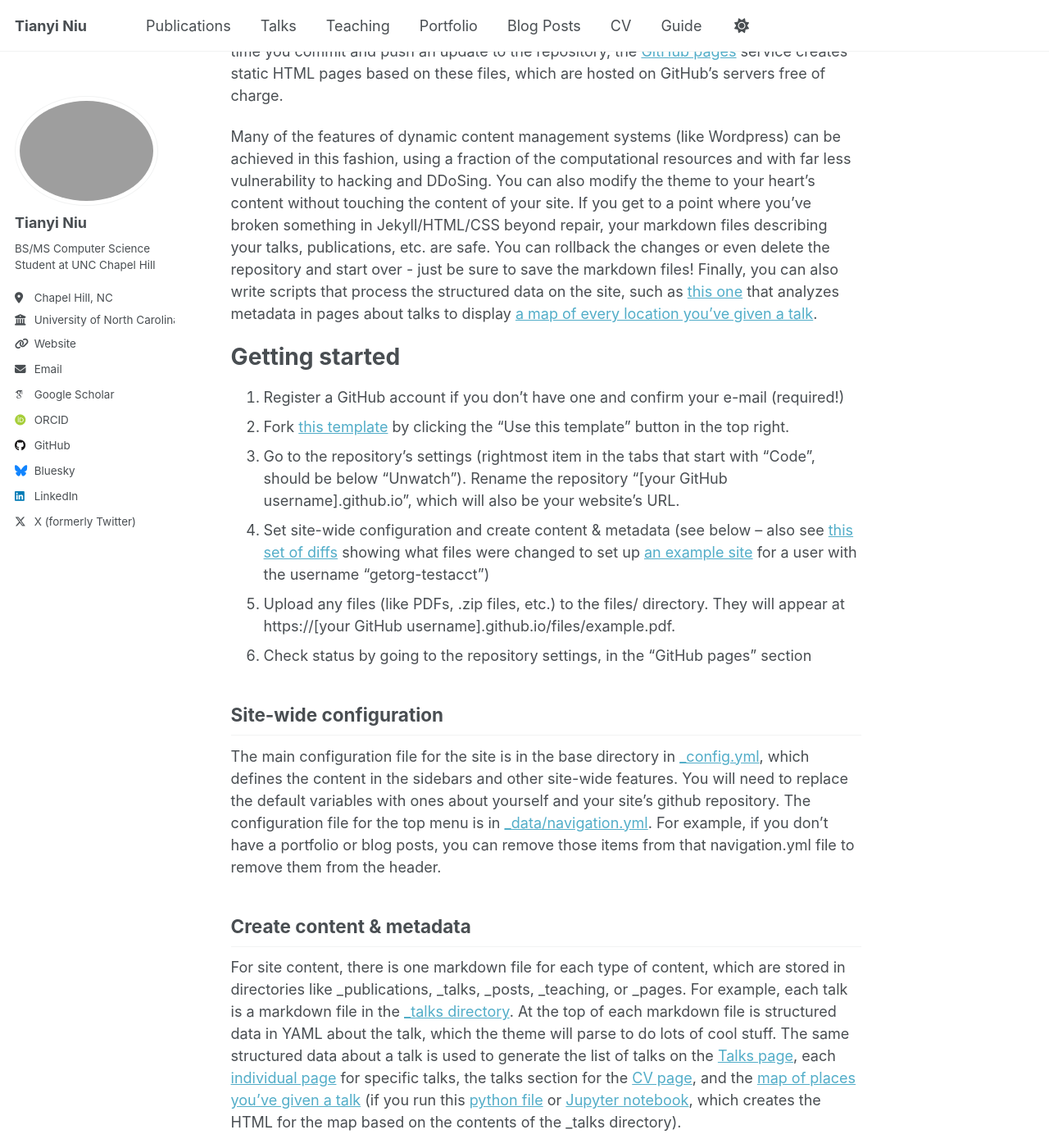
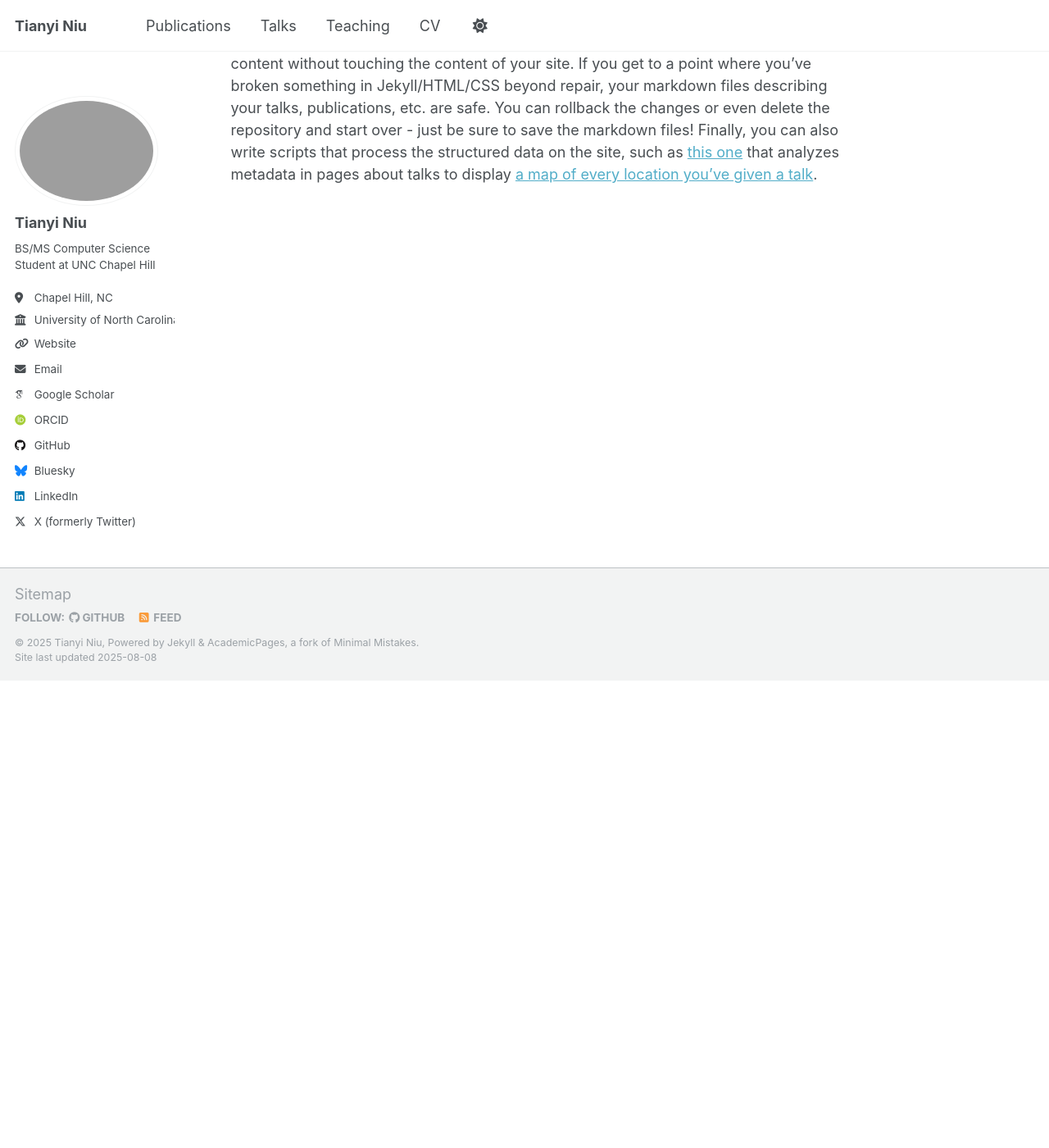
Before and after one commit to tianyiniu/tianyiniu.github.io, a Jekyll site: the page built from _pages/about.md, in a window 1280 px wide and 1400 px high, scrolled down 570 px. Shown: the whole window at 82% size. Built offline with Jekyll 4.4.1, drawn with Linux system fonts in a browser that asks for light colours; some web fonts are replaced; some of the changed text lies outside the part shown.

```diff
--- a/_config.yml
+++ b/_config.yml
@@ -45,7 +45,7 @@
   bitbucket        : # Username - Update with your username on the site
   codepen          : # Username
   dribbble         : # Username
-  github           : "academicpages"
+  github           : "tianyiniu"
   kaggle           : # Username
   stackoverflow    : # User number or user number and name (i.e., use "1" or "1/jeff-atwood")
 
@@ -59,7 +59,7 @@
   keybase          : # Username
   instagram        : # Username
   lastfm           : # Username
-  linkedin         : "https://www.linkedin.com/in/tianyi-niu/" # Username
+  linkedin         : "tianyi-niu" # Username
   mastodon         : # URL
   medium           : # URL
   pinterest        : # Username
@@ -67,7 +67,7 @@
   steam            : # Username
   telegram         : # URL
   tumblr           : # Username
-  twitter          : "https://x.com/niu_tianyi" # Username for X / Twitter
+  twitter          : "niu_tianyi" # Username for X / Twitter
   vine             : # Username
   weibo            : # Username
   wikipedia        : # Username
@@ -79,10 +79,10 @@
 publication_category:
   books:
     title: 'Books'
+  conferences:
+    title: 'Conference Papers'
   manuscripts:
     title: 'Journal Articles'
-  conferences:
-    title: 'Conference Papers'
 
 # Site Settings
 teaser                   :  # filename of teaser fallback teaser image placed in /images/, .e.g. "500x300.png"
--- a/_pages/about.md
+++ b/_pages/about.md
@@ -7,43 +7,12 @@
   - /about.html
 ---
 
-This is the front page of a website that is powered by the [Academic Pages template](https://github.com/academicpages/academicpages.github.io) and hosted on GitHub pages. [GitHub pages](https://pages.github.com) is a free service in which websites are built and hosted from code and data stored in a GitHub repository, automatically updating when a new commit is made to the repository. This template was forked from the [Minimal Mistakes Jekyll Theme](https://mmistakes.github.io/minimal-mistakes/) created by Michael Rose, and then extended to support the kinds of content that academics have: publications, talks, teaching, a portfolio, blog posts, and a dynamically-generated CV. You can fork [this template](https://github.com/academicpages/academicpages.github.io) right now, modify the configuration and markdown files, add your own PDFs and other content, and have your own site for free, with no ads!
+Hi there! I'm Tianyi Niu, a CS Master's student at the University of North Carolina at Chapel Hill.
+
+---
 
 A data-driven personal website
 ======
 Like many other Jekyll-based GitHub Pages templates, Academic Pages makes you separate the website's content from its form. The content & metadata of your website are in structured markdown files, while various other files constitute the theme, specifying how to transform that content & metadata into HTML pages. You keep these various markdown (.md), YAML (.yml), HTML, and CSS files in a public GitHub repository. Each time you commit and push an update to the repository, the [GitHub pages](https://pages.github.com/) service creates static HTML pages based on these files, which are hosted on GitHub's servers free of charge.
 
 Many of the features of dynamic content management systems (like Wordpress) can be achieved in this fashion, using a fraction of the computational resources and with far less vulnerability to hacking and DDoSing. You can also modify the theme to your heart's content without touching the content of your site. If you get to a point where you've broken something in Jekyll/HTML/CSS beyond repair, your markdown files describing your talks, publications, etc. are safe. You can rollback the changes or even delete the repository and start over - just be sure to save the markdown files! Finally, you can also write scripts that process the structured data on the site, such as [this one](https://github.com/academicpages/academicpages.github.io/blob/master/talkmap.ipynb) that analyzes metadata in pages about talks to display [a map of every location you've given a talk](https://academicpages.github.io/talkmap.html).
-
-Getting started
-======
-1. Register a GitHub account if you don't have one and confirm your e-mail (required!)
-1. Fork [this template](https://github.com/academicpages/academicpages.github.io) by clicking the "Use this template" button in the top right.
-1. Go to the repository's settings (rightmost item in the tabs that start with "Code", should be below "Unwatch"). Rename the repository "[your GitHub username].github.io", which will also be your website's URL.
-1. Set site-wide configuration and create content & metadata (see below -- also see [this set of diffs](http://archive.is/3TPas) showing what files were changed to set up [an example site](https://getorg-testacct.github.io) for a user with the username "getorg-testacct")
-1. Upload any files (like PDFs, .zip files, etc.) to the files/ directory. They will appear at https://[your GitHub username].github.io/files/example.pdf.
-1. Check status by going to the repository settings, in the "GitHub pages" section
-
-Site-wide configuration
-------
-The main configuration file for the site is in the base directory in [_config.yml](https://github.com/academicpages/academicpages.github.io/blob/master/_config.yml), which defines the content in the sidebars and other site-wide features. You will need to replace the default variables with ones about yourself and your site's github repository. The configuration file for the top menu is in [_data/navigation.yml](https://github.com/academicpages/academicpages.github.io/blob/master/_data/navigation.yml). For example, if you don't have a portfolio or blog posts, you can remove those items from that navigation.yml file to remove them from the header.
-
-Create content & metadata
-------
-For site content, there is one markdown file for each type of content, which are stored in directories like _publications, _talks, _posts, _teaching, or _pages. For example, each talk is a markdown file in the [_talks directory](https://github.com/academicpages/academicpages.github.io/tree/master/_talks). At the top of each markdown file is structured data in YAML about the talk, which the theme will parse to do lots of cool stuff. The same structured data about a talk is used to generate the list of talks on the [Talks page](https://academicpages.github.io/talks), each [individual page](https://academicpages.github.io/talks/2012-03-01-talk-1) for specific talks, the talks section for the [CV page](https://academicpages.github.io/cv), and the [map of places you've given a talk](https://academicpages.github.io/talkmap.html) (if you run this [python file](https://github.com/academicpages/academicpages.github.io/blob/master/talkmap.py) or [Jupyter notebook](https://github.com/academicpages/academicpages.github.io/blob/master/talkmap.ipynb), which creates the HTML for the map based on the contents of the _talks directory).
-
-**Markdown generator**
-
-The repository includes [a set of Jupyter notebooks](https://github.com/academicpages/academicpages.github.io/tree/master/markdown_generator
-) that converts a CSV containing structured data about talks or presentations into individual markdown files that will be properly formatted for the Academic Pages template. The sample CSVs in that directory are the ones I used to create my own personal website at stuartgeiger.com. My usual workflow is that I keep a spreadsheet of my publications and talks, then run the code in these notebooks to generate the markdown files, then commit and push them to the GitHub repository.
-
-How to edit your site's GitHub repository
-------
-Many people use a git client to create files on their local computer and then push them to GitHub's servers. If you are not familiar with git, you can directly edit these configuration and markdown files directly in the github.com interface. Navigate to a file (like [this one](https://github.com/academicpages/academicpages.github.io/blob/master/_talks/2012-03-01-talk-1.md) and click the pencil icon in the top right of the content preview (to the right of the "Raw | Blame | History" buttons). You can delete a file by clicking the trashcan icon to the right of the pencil icon. You can also create new files or upload files by navigating to a directory and clicking the "Create new file" or "Upload files" buttons.
-
-Example: editing a markdown file for a talk
-![Editing a markdown file for a talk](/images/editing-talk.png)
-
-For more info
-------
-More info about configuring Academic Pages can be found in [the guide](https://academicpages.github.io/markdown/), the [growing wiki](https://github.com/academicpages/academicpages.github.io/wiki), and you can always [ask a question on GitHub](https://github.com/academicpages/academicpages.github.io/discussions). The [guides for the Minimal Mistakes theme](https://mmistakes.github.io/minimal-mistakes/docs/configuration/) (which this theme was forked from) might also be helpful.
--- a/_pages/publications.html
+++ b/_pages/publications.html
@@ -5,9 +5,9 @@
 author_profile: true
 ---
 
-{% if site.author.googlescholar %}
+<!-- {% if site.author.googlescholar %}
   <div class="wordwrap">You can also find my articles on <a href="{{site.author.googlescholar}}">my Google Scholar profile</a>.</div>
-{% endif %}
+{% endif %} -->
 
 {% include base_path %}
 
```
Also changed, not shown: _data/navigation.yml (+6 -6 lines), _pages/terms.md (+1 -1 lines), _publications/2024-02-17-paper-title-number-4.md (deleted, +0 -13 lines), 1 other file.
